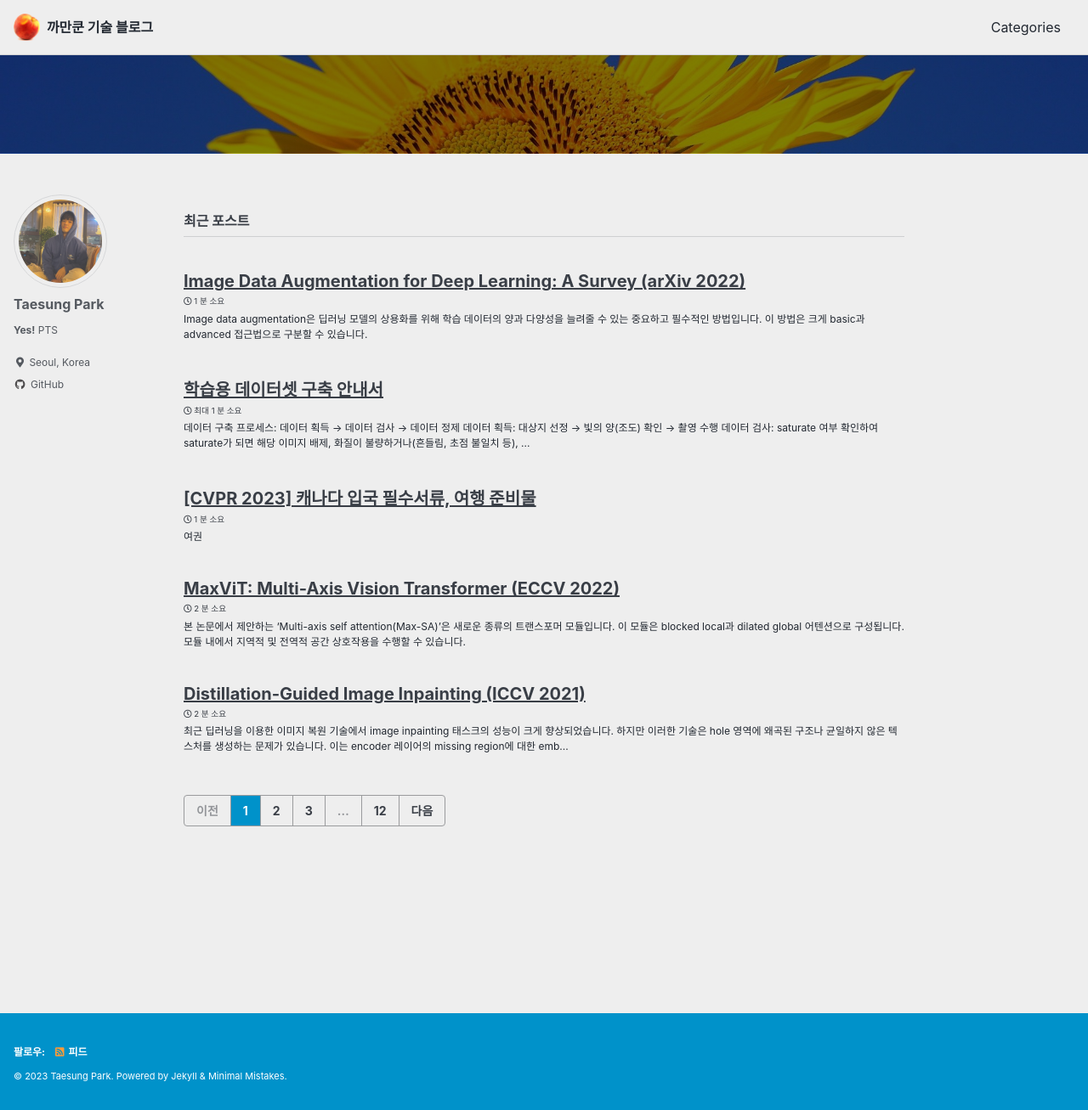
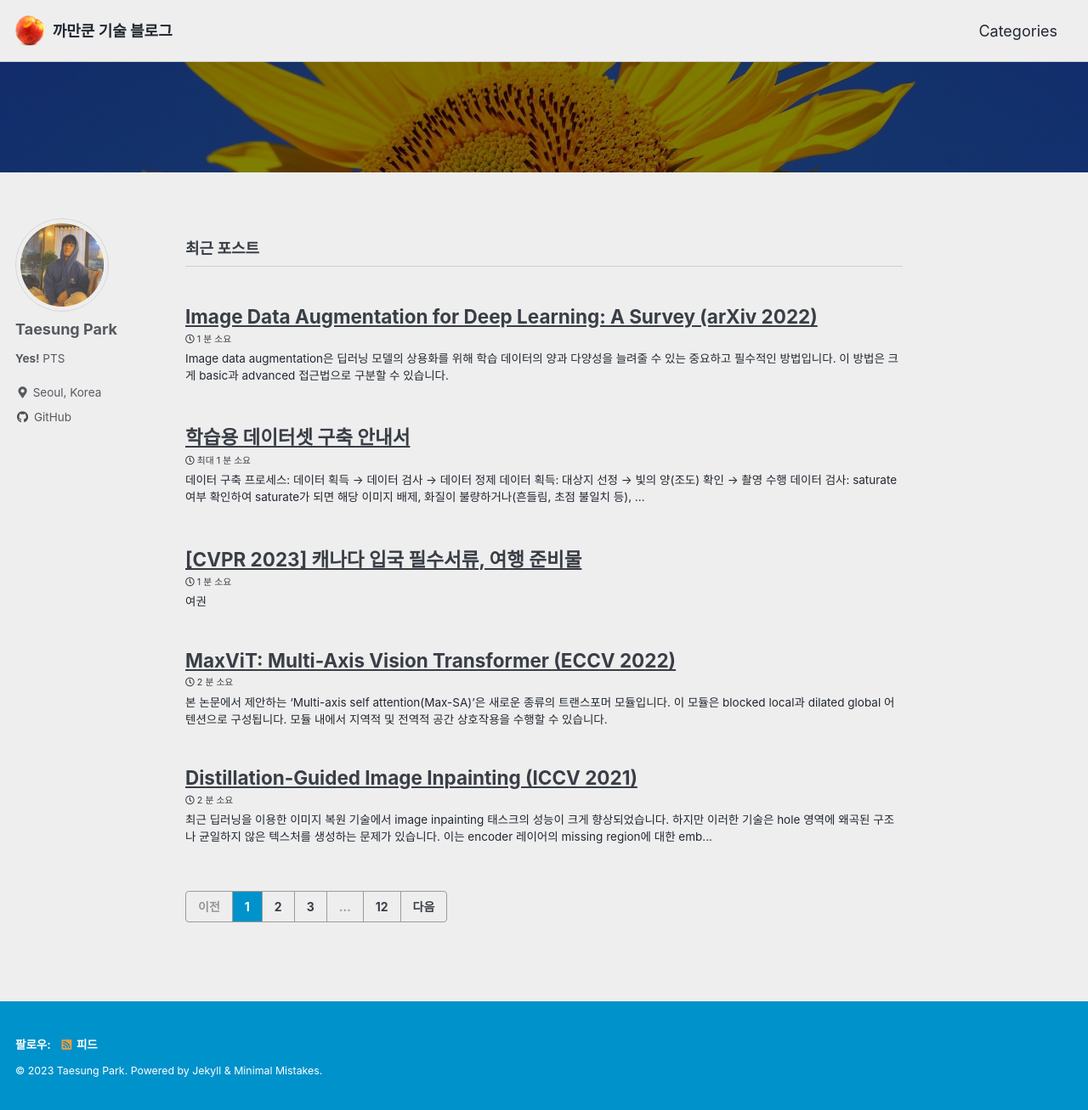
Before and after one commit to kkamankun/kkamankun.github.io, a Jekyll site: the page built from index.html, in a window 1280 px wide and 1307 px high. Shown: the whole window at 85% size. Built offline with Jekyll 4.4.1, drawn with Linux system fonts in a browser that asks for light colours; cached includes are drawn as plain includes; the list of posts is cut into pages by our own code.

Commit message:
Update Font Size

```diff
--- a/_sass/minimal-mistakes/_reset.scss
+++ b/_sass/minimal-mistakes/_reset.scss
@@ -8,18 +8,18 @@ html {
   /* apply a natural box layout model to all elements */
   box-sizing: border-box;
   background-color: $background-color;
-  font-size: 14px;
+  font-size: 16px;
 
   @include breakpoint($medium) {
-    font-size: 16px;
+    font-size: 18px;
   }
 
   @include breakpoint($large) {
-    font-size: 16px;
+    font-size: 18px;
   }
 
   @include breakpoint($x-large) {
-    font-size: 16px;
+    font-size: 18px;
   }
 
   -webkit-text-size-adjust: 100%;
```
